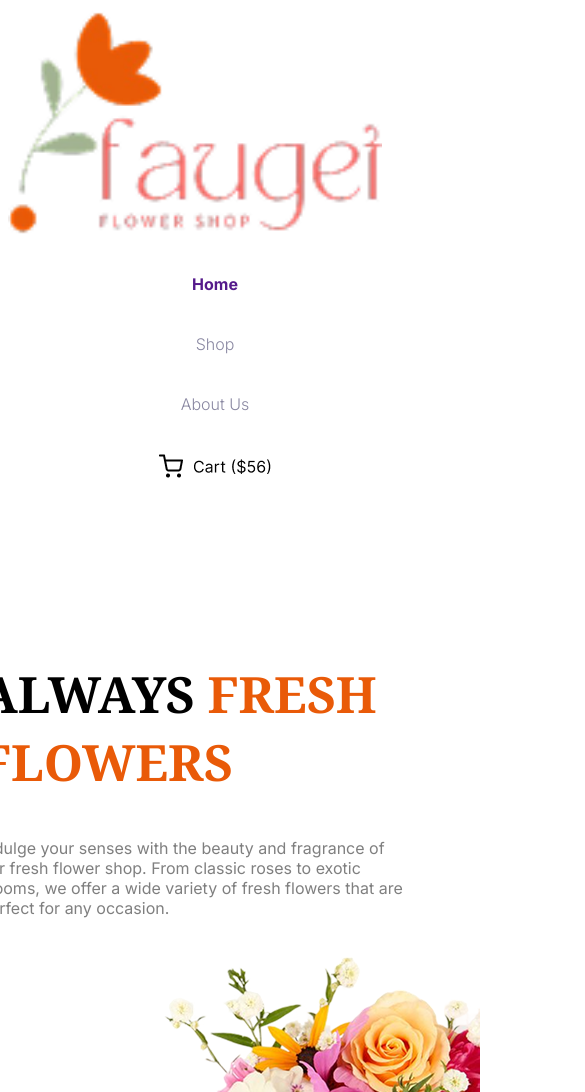
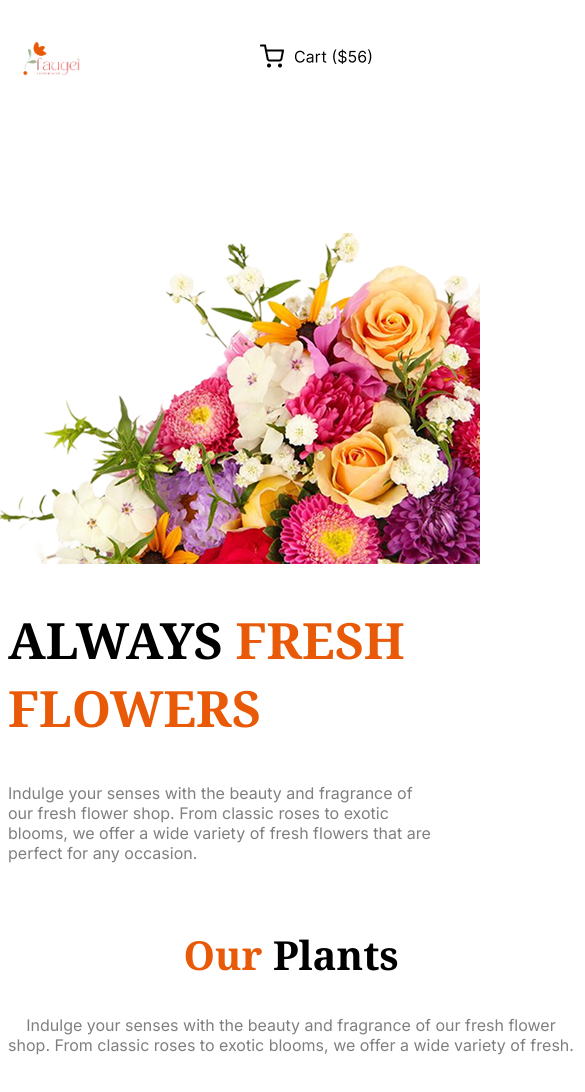
Before and after one commit to Hridoy-Web-Pro/assignment-2, a plain HTML site: page index.html in a window 390 px wide. Shown: the top 1092 px of the page, 585 px wide, since content can reach past the window. Drawn offline with Linux system fonts and the light colour scheme.

Commit message:
added our plants section for mobile responsive

```diff
--- a/index.html
+++ b/index.html
@@ -14,13 +14,12 @@
         <img class="nav-logo" src="img/logo.png" alt="">
 
         <ul>
-
           <li><a class="home" href="">Home</a></li>
           <li><a id="shop" href="">Shop</a></li>
           <li><a id="about-us" href="">About Us</a></li>
-          <li><img src="img/Frame 27151.png"  alt=""></li>
+          <li><img class="" src="img/Frame 27151.png"  alt=""></li>
         </ul>
-      </div>
+
     </nav>
   </header>
 
@@ -48,9 +47,10 @@
     <br><br><br><br><br>
 
     <section class="plants-section">
-
+      <div class="plants-content">
       <h2 class="plants-title"><span class="our">Our</span> Plants</h2>
       <p class=" plants-description dark">Indulge your senses with the beauty and fragrance of our fresh flower shop. From classic roses to exotic blooms, we offer a wide variety of fresh.</p>
+      </div>
           <br><br>
       <div class="our-plants">
         <div>
@@ -114,7 +114,7 @@
     <br><br><br><br><br><br>
 
 
-    <section class="flower-section">
+   <!--  <section class="flower-section">
 
         <div class="flower-image">
           <img src="img/flower-store.png" alt="">
@@ -224,7 +224,7 @@
 
 
       </div>
-    </section>
+    </section> -->
 
 
 
--- a/style.css
+++ b/style.css
@@ -327,24 +327,74 @@ input:focus{
 }
 
 
-@media screen and (max-width:576px) {
-.hero-section, .nav-link,nav ul {
-  flex-direction: column;
 
-}
-.our-plants{
-  grid-template-columns: repeat(1, 1fr);
+
+
+
+
+/* Responsive for Mobile */
+
+@media screen and (max-width:576px){
+  .nav-link{
+    width: 400px;
+    margin: 0 auto;
+    align-items: center;
+    justify-content: center;
   }
+  .home, #shop, #about-us{
+    display: none;
+  }
+  .nav-logo{
+    max-width: 60px;
+    height: 35px;
+
+  }
+  .cart{
+    max-width: 90px;
+    align-items: center;
+    padding-top: 10px;
+    margin: 0 auto;
+  }
+
+  .hero-section{
+    flex-direction: column-reverse;
+    margin: 0 auto;
+
+  }
+  .banner-content{
+    margin: 0 auto;
+  }
+
+    .plants-content{
+      margin: 0 auto;
+
+    }
+
+    .plants-description, .plants-title{
+      text-align: center;
+      font-size: 16px;
+      width: 566px;
+    }
+
+    .plants-section{
+      margin-top: -85px;
+    }
+
+    .our-plants{
+    grid-template-columns: repeat(2, 1fr);
+   }
 
   .plants-title{
   text-align: center;
   font-weight: bold;
   font-size: 40px;
-}
-.plants-description{
-  width: 500px;
-  margin: 0 auto;
-}
+  }
+
+
+
+
+
+
 
 
 
```
